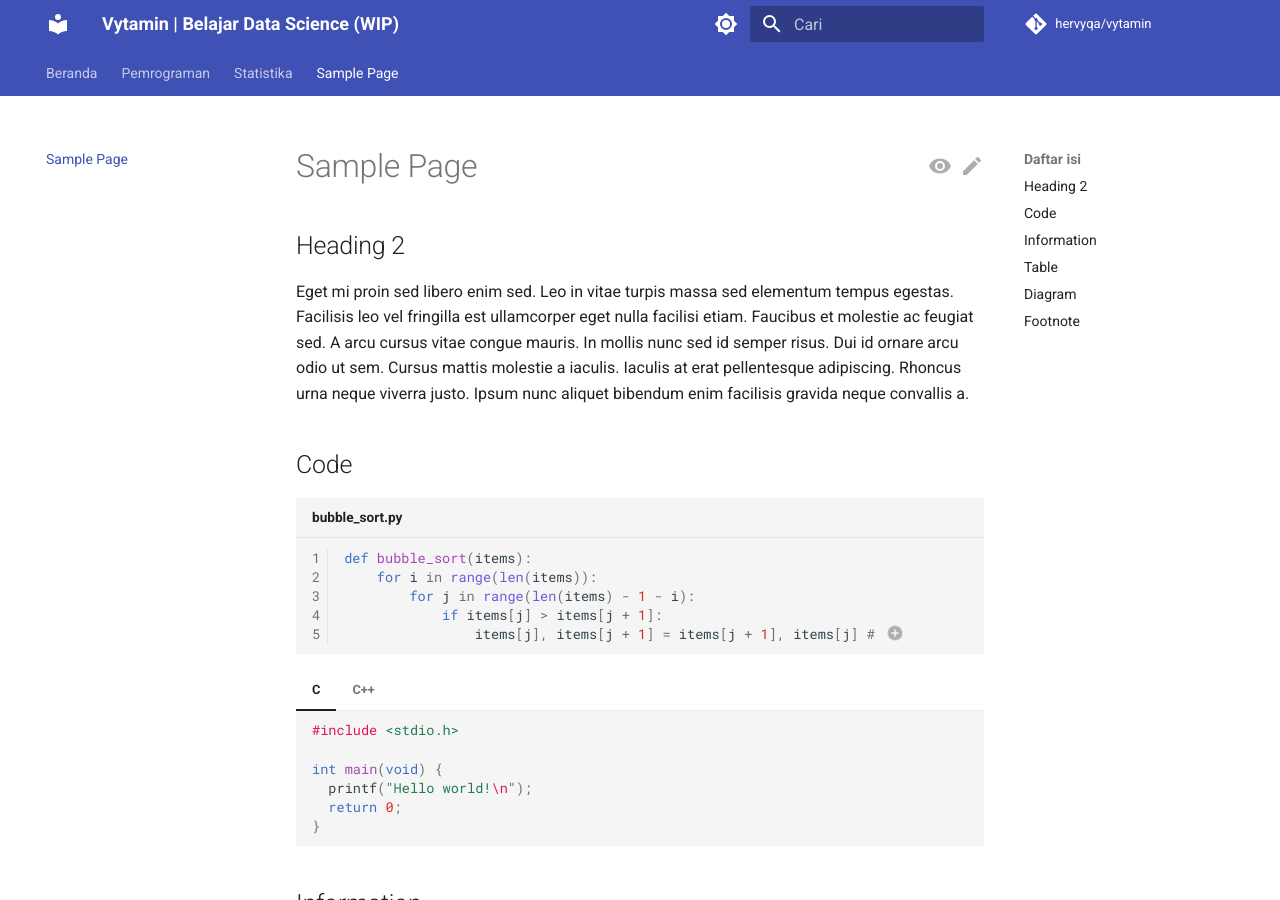
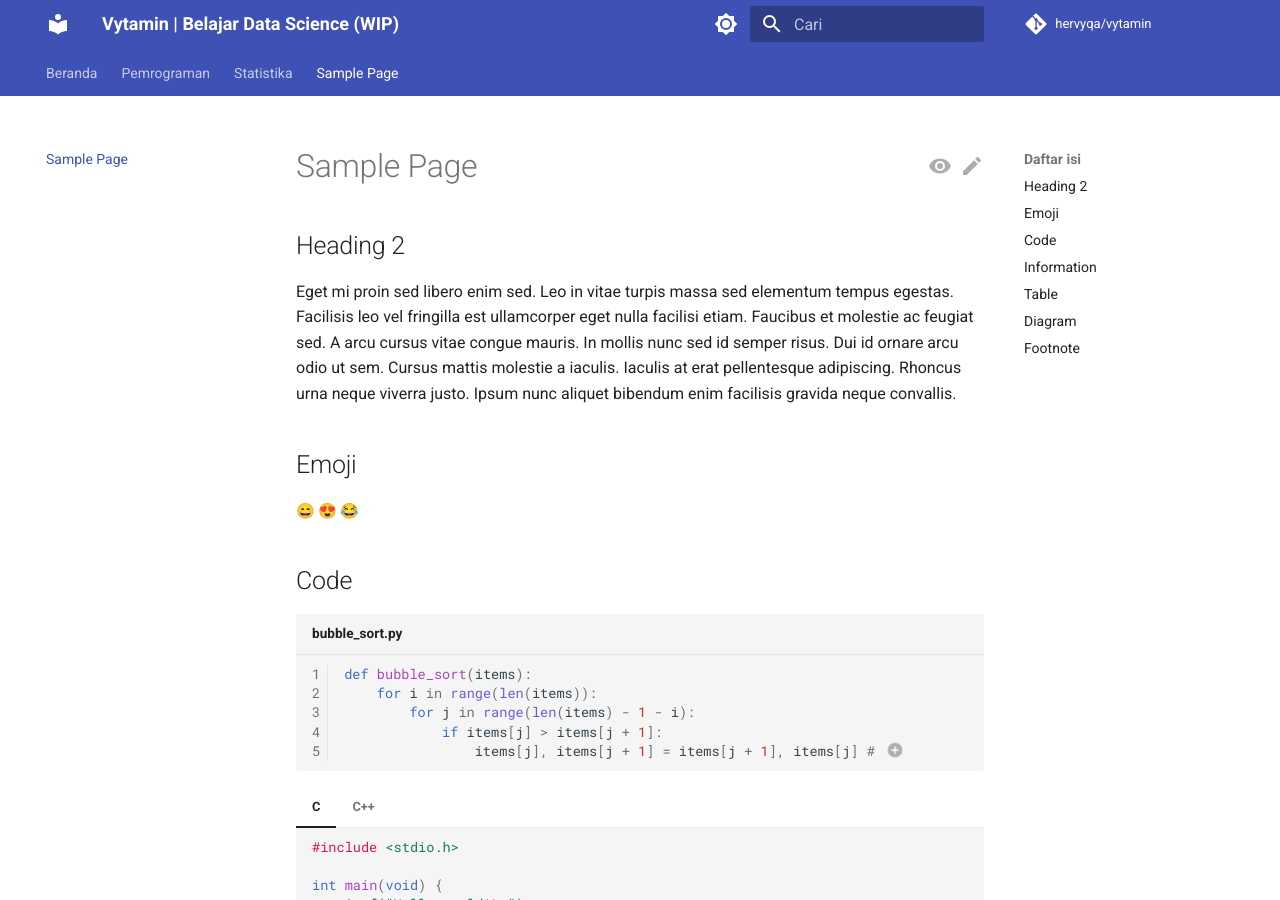
Before and after one commit to hervyqa/dataskill, an MkDocs documentation site: the page built from docs/sample.md, in a window 1280 px wide and 900 px high. Built offline with MkDocs 1.6.1 and Material for MkDocs 9.7.7, drawn with Linux system fonts in a browser that asks for light colours; emoji names are drawn with the system emoji font; comment, search, counter and statistics services are not loaded.

Commit message:
sample emoji page

```diff
--- a/docs/sample.md
+++ b/docs/sample.md
@@ -5,7 +5,13 @@ etiam. Faucibus et molestie ac feugiat sed. A arcu cursus vitae congue mauris.
 In mollis nunc sed id semper risus. Dui id ornare arcu odio ut sem. Cursus
 mattis molestie a iaculis. Iaculis at erat pellentesque adipiscing. Rhoncus urna
 neque viverra justo. Ipsum nunc aliquet bibendum enim facilisis gravida neque
-convallis a.
+convallis.
+
+## Emoji
+
+:smile:
+:heart_eyes:
+:joy:
 
 ## Code
 
```
